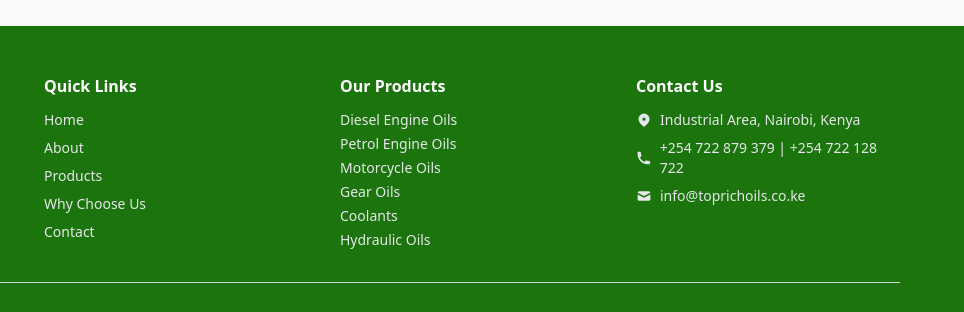
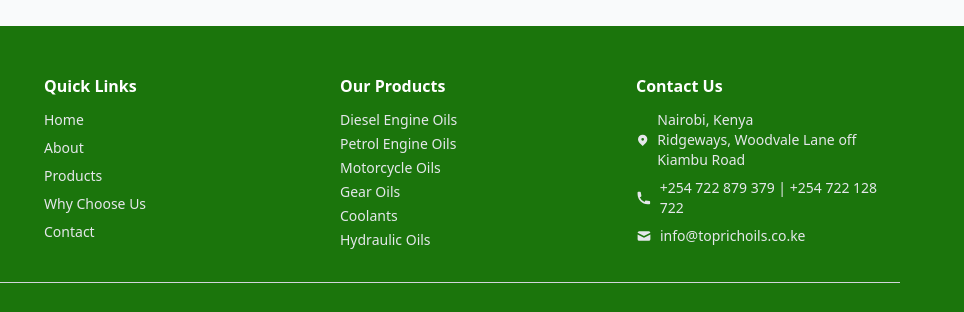
Before and after one commit to AJ-Collins/toprichoils, a plain HTML site: page index.html in a window 1280 px wide. Shown: the part 4464-4776 px from the top of the page, 316-1280 px from the left. Drawn offline with nearby package versions, Linux system fonts and the light colour scheme.

Commit message:
Finished the desing

```diff
--- a/index.html
+++ b/index.html
@@ -572,7 +572,7 @@
                             <svg class="w-4 h-4" fill="currentColor" viewBox="0 0 20 20" xmlns="http://www.w3.org/2000/svg">
                                 <path fill-rule="evenodd" d="M5.05 4.05a7 7 0 119.9 9.9L10 18.9l-4.95-4.95a7 7 0 010-9.9zM10 11a2 2 0 100-4 2 2 0 000 4z" clip-rule="evenodd"></path>
                             </svg>
-                            Industrial Area, Nairobi, Kenya
+                            Nairobi, Kenya <br/>Ridgeways, Woodvale Lane off Kiambu Road
                         </li>
                         <li class="flex items-center gap-2">
                             <svg class="w-4 h-4" fill="currentColor" viewBox="0 0 20 20" xmlns="http://www.w3.org/2000/svg">
```
